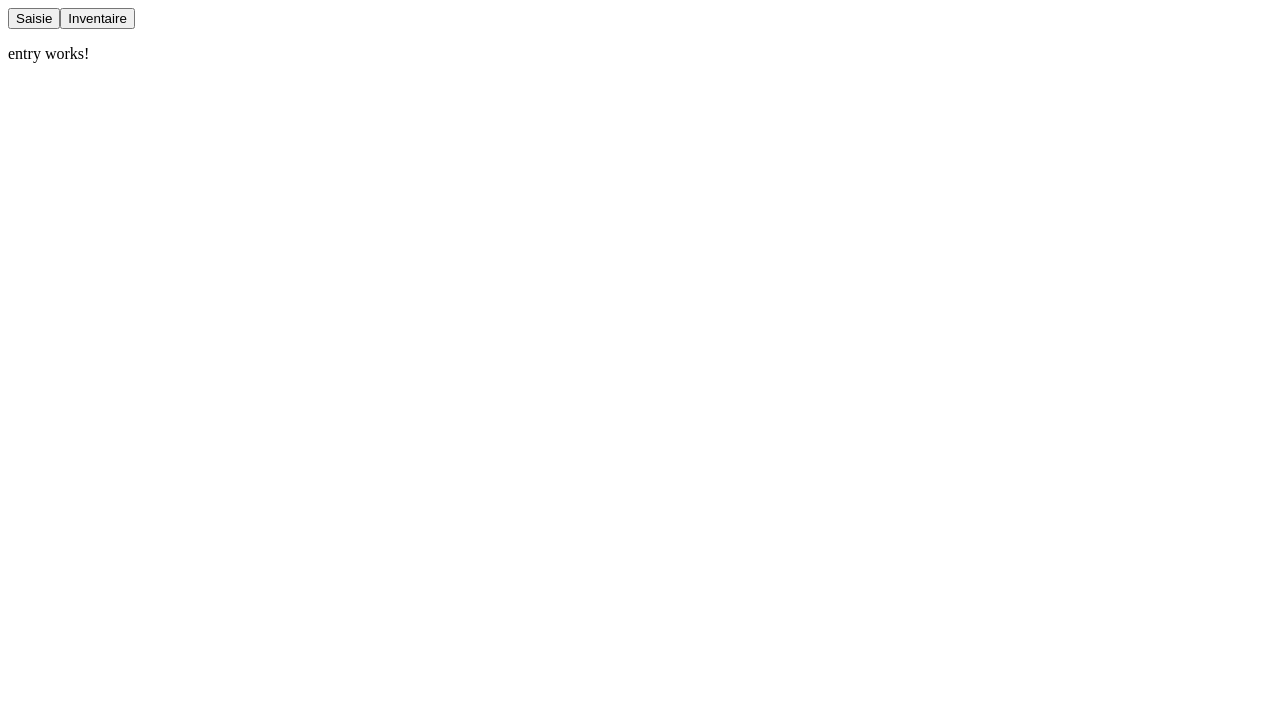
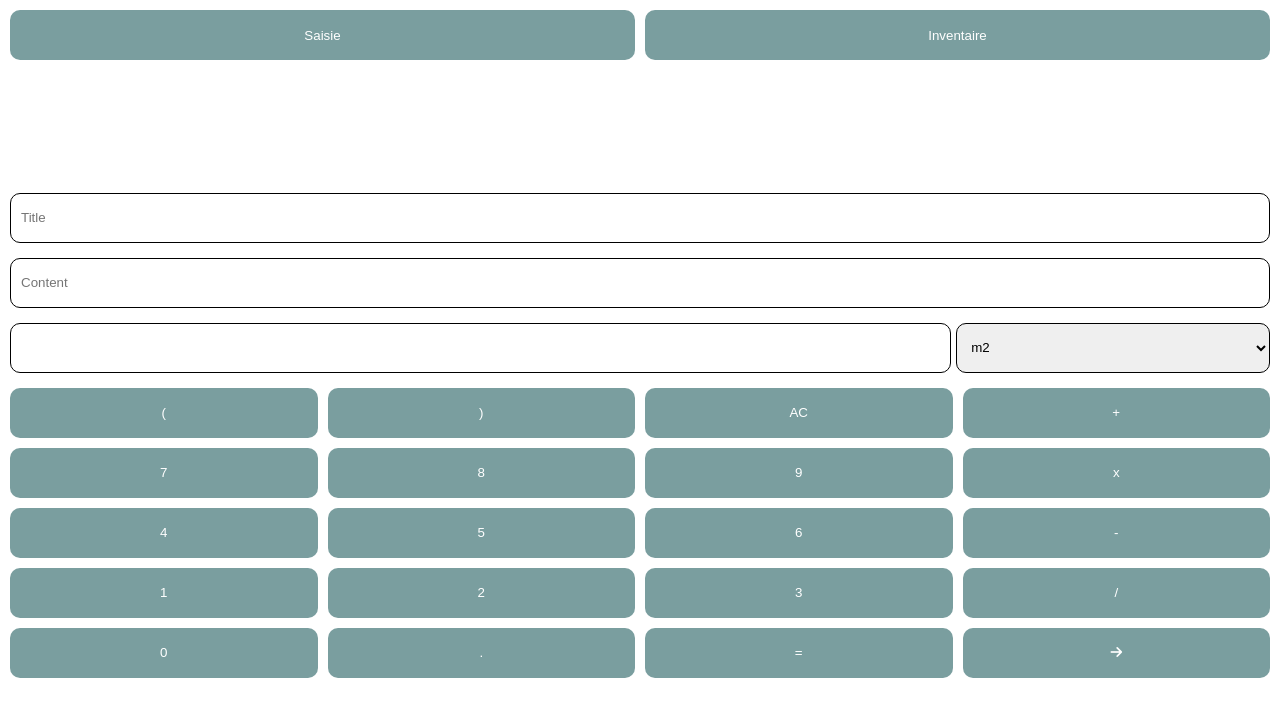
Before and after one commit to leslk/MDS_app_invertory_angular, an Angular app: page / in a window 1280 px wide. Shown: the top 716 px of the page. Built offline with nearby package versions, Linux system fonts and the light colour scheme.

Commit message:
[add] calculator & style

```diff
--- a/src/app/app.component.scss
+++ b/src/app/app.component.scss
@@ -0,0 +1,9 @@
+header {
+    width: 100%;
+}
+
+nav {
+    display: grid;
+    grid-template-columns: repeat(2, 1fr);
+    gap: 10px;
+}
--- a/src/app/app.component.ts
+++ b/src/app/app.component.ts
@@ -11,9 +11,10 @@ import { InventoryComponent } from './inventory/inventory.component';
   template: `
     <header>
       <nav>
-        <button><a routerLink="/entry" routerLinkActive="active" (click)="setTypeOfView('entry')">Saisie</a></button>
-        <button><a routerLink="/inventory" routerLinkActive="active" (click)="setTypeOfView('inventory')" >Inventaire</a></button>
+        <button class="header-button"><a routerLink="/entry" routerLinkActive="active" (click)="setTypeOfView('entry')">Saisie</a></button>
+        <button class="header-button"><a routerLink="/inventory" routerLinkActive="active" (click)="setTypeOfView('inventory')" >Inventaire</a></button>
       </nav>
+    </header>
       @if (typeOfView === "entry") {
         <app-entry></app-entry>
       }
--- a/src/app/entry/entry.component.html
+++ b/src/app/entry/entry.component.html
@@ -1 +1,21 @@
-<p>entry works!</p>
+<div class="entry">
+    <div class="entry-input-container">
+        <input class="entry-input" type="text" (ngModel)="title" placeholder="Title">
+        <input class="entry-input" type="text" (ngModel)="calculation" placeholder="Content">
+        <div class="entry-result">
+            <div class="entry-input__result"></div>
+            <select class="entry-input">
+                @for (unit of units; track $index) {
+                    <option value="{{unit}}">{{unit}}</option>
+                }
+            </select>
+        </div>
+    </div>
+    <div class="entry-keypads">
+        @for (key of keyPads; track $index) {
+            <button class="entry-button">{{ key }}</button>
+        }
+        <button><i class="fa-solid fa-arrow-right"></i></button>
+
+    </div>
+</div>
--- a/src/app/entry/entry.component.scss
+++ b/src/app/entry/entry.component.scss
@@ -0,0 +1,38 @@
+.entry {
+    display: flex;
+    flex-direction: column;
+    gap: 15px;
+    &-input {
+        width: 100%;
+        padding: 10px;
+        border: 1px solid black;
+        border-radius: 10px;
+        height: 50px;
+        &__result{
+            height: 37.5px;
+            padding: 5px;
+            border: 1px solid black;
+            border-radius: 10px;
+            height: 50px;
+        }
+    }
+    &-input-container {
+        width: 100%;
+        display: flex;
+        flex-direction: column;
+        gap: 15px;
+    }
+    &-result {
+        display: grid;
+        grid-template-columns: 3fr 1fr;
+        gap: 5px;
+    }
+    &-keypads {
+        display: grid;
+        grid-template-columns: repeat(4, 1fr);
+        gap: 10px;
+        button {
+            height: 50px;
+        }
+    }
+}
--- a/src/app/entry/entry.component.ts
+++ b/src/app/entry/entry.component.ts
@@ -8,5 +8,9 @@ import { Component } from '@angular/core';
   styleUrl: './entry.component.scss'
 })
 export class EntryComponent {
+  title = "";
+  calculation = "";
+  keyPads = ["(", ")", "AC", "+", 7, 8, 9, "x", 4, 5, 6, "-", 1, 2, 3, "/", 0, ".", "="];
+  units = ["m2", "m3", "u", "l"]
 
 }
--- a/src/index.html
+++ b/src/index.html
@@ -6,6 +6,7 @@
   <base href="/">
   <meta name="viewport" content="width=device-width, initial-scale=1">
   <link rel="icon" type="image/x-icon" href="favicon.ico">
+  <script src="https://kit.fontawesome.com/cbfc23503c.js" crossorigin="anonymous"></script>
 </head>
 <body>
   <app-root></app-root>
--- a/src/styles.scss
+++ b/src/styles.scss
@@ -1 +1,35 @@
 /* You can add global styles to this file, and also import other style files */
+* {
+    margin: 0;
+    padding: 0;
+    box-sizing: border-box;
+}
+
+app-root {
+    display: flex;
+    flex-direction: column;
+    height: 100vh;
+
+}
+
+app-entry {
+    flex-grow: 1;
+    display: flex;
+    flex-direction: column;
+    justify-content: center;
+}
+
+body {
+    font-family: 'Roboto', sans-serif;
+    margin: 10px;
+}
+
+button {
+    padding: 10px 5px;
+    border-radius: 10px;
+    outline: none;
+    border: none;
+    background: #7A9E9F;
+    color: white;
+    height: 50px
+}
```
